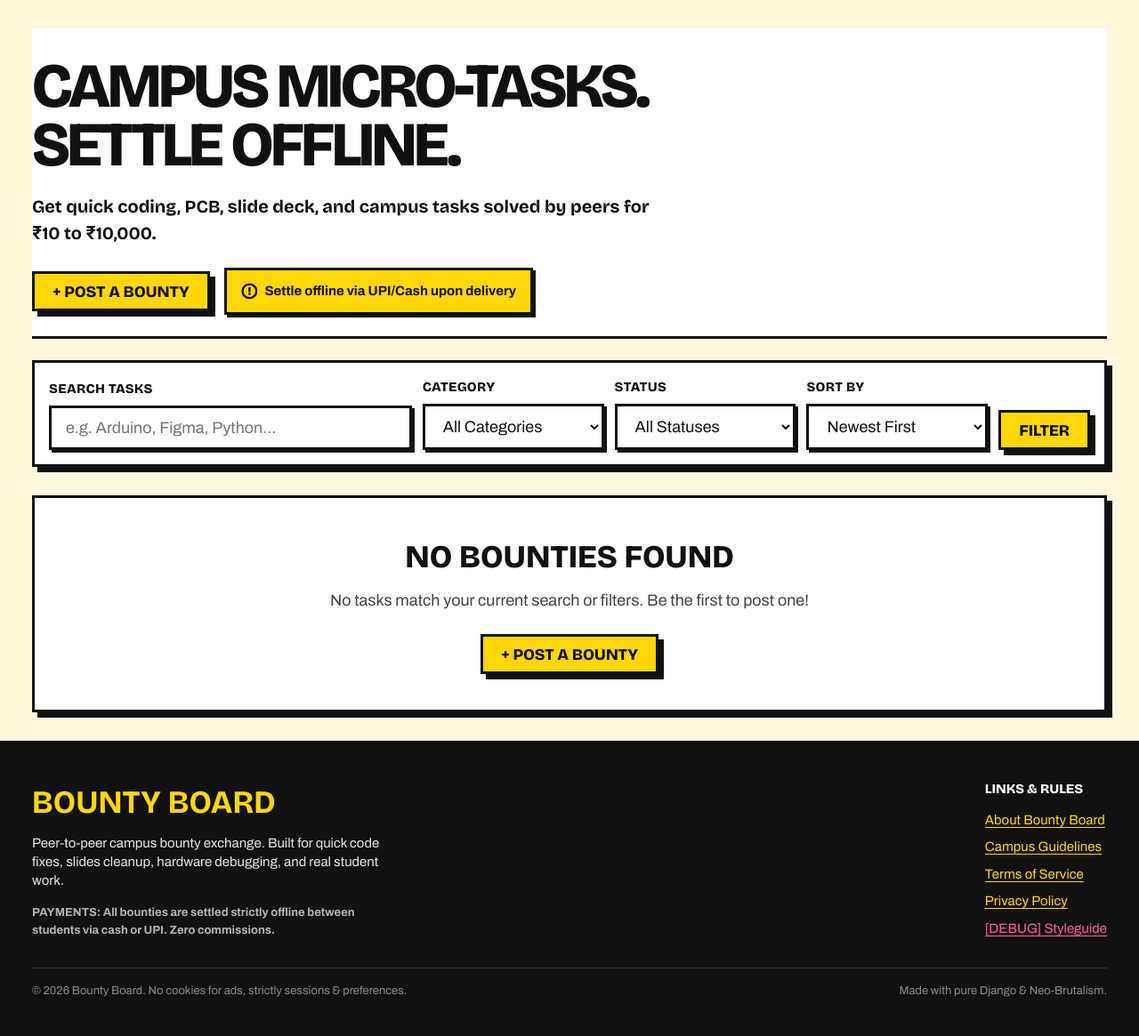
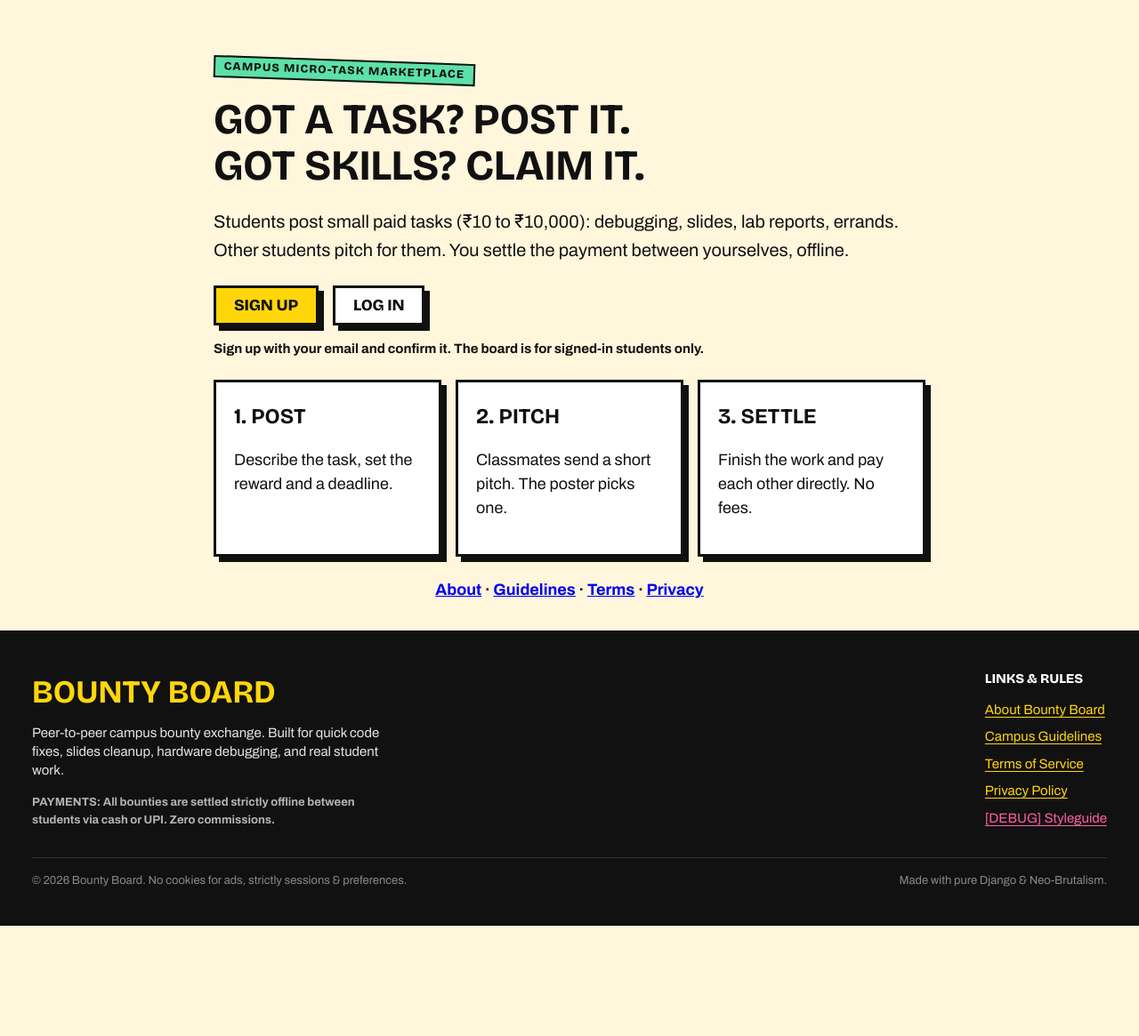
Before and after one commit to shash-hq/bountyboard, a Django app: page / in a window 1280 px wide. Shown: the part 107-1272 px from the top of the page at 89% size. After the commit the page ends 1148 px from the top, so only its background shows below. Run offline with Django 5.2, Linux system fonts and the light colour scheme; data that the repository does not hold is empty.

Commit message:
feat(pages): public landing page at /, board moves to /board/
/ is now a public landing page (signed-in users are redirected to the board); the board is
at /board/ under its existing URL name "board". LOGOUT_REDIRECT_URL is the landing page, and
the login/logout/signup views, base.html, me.html, about.html and the board filter form use
{% url %}/redirect(name) instead of the literal "/".

This is only the routing move; access gating (LoginRequiredMiddleware) is the next commit, so
this one is behaviour-neutral for anything but the root path.

Co-Authored-By: Claude Sonnet 5.5 <noreply@anthropic.com>

```diff
--- a/apps/pages/views.py
+++ b/apps/pages/views.py
@@ -1,6 +1,7 @@
 from django.conf import settings
 from django.http import Http404, HttpResponse, HttpResponseRedirect
-from django.shortcuts import render
+from django.shortcuts import redirect, render
+from django.urls import reverse
 from django.views.decorators.http import require_GET, require_POST
 
 from config.http import safe_referer
@@ -23,6 +24,14 @@ def robots_txt(request):
         f"Sitemap: {request.build_absolute_uri('/sitemap.xml')}",
     ]
     return HttpResponse("\n".join(lines), content_type="text/plain")
+
+
+@require_GET
+def landing(request):
+    """Public front door. Signed-in users go straight to the board."""
+    if request.user.is_authenticated:
+        return redirect("board")
+    return render(request, "pages/landing.html")
 
 
 @require_GET
@@ -59,7 +68,7 @@ def set_layout(request):
     layout = request.POST.get("layout", "grid")
     if layout not in ("grid", "list"):
         layout = "grid"
-    response = HttpResponseRedirect(safe_referer(request, fallback="/"))
+    response = HttpResponseRedirect(safe_referer(request, fallback=reverse("landing")))
     # 30 day max_age
     response.set_cookie("bb_layout", layout, max_age=60 * 60 * 24 * 30, samesite="Lax")
     return response
--- a/config/settings/base.py
+++ b/config/settings/base.py
@@ -135,8 +135,8 @@ DEFAULT_AUTO_FIELD = "django.db.models.BigAutoField"
 
 # Auth Redirects
 LOGIN_URL = "accounts:login"
-LOGIN_REDIRECT_URL = "board"  # root URLconf name for "/"; "pages:board" does not exist
-LOGOUT_REDIRECT_URL = "board"
+LOGIN_REDIRECT_URL = "board"  # root URLconf name for "/board/"
+LOGOUT_REDIRECT_URL = "landing"
 
 # Messages framework - map to neo-brutalist alert styles
 from django.contrib.messages import constants as messages
--- a/config/tests_settings.py
+++ b/config/tests_settings.py
@@ -111,7 +111,7 @@ class EntryPointDefaultsTests(SimpleTestCase):
 
 
 class AuthRedirectSettingsTests(SimpleTestCase):
-    def test_login_and_logout_redirect_settings_resolve_to_the_board(self):
+    def test_login_redirect_is_the_board_and_logout_redirect_is_the_landing_page(self):
         # "pages:board" did not exist, so reverse() raised NoReverseMatch at login/logout time.
-        self.assertEqual(reverse(settings.LOGIN_REDIRECT_URL), "/")
+        self.assertEqual(reverse(settings.LOGIN_REDIRECT_URL), "/board/")
         self.assertEqual(reverse(settings.LOGOUT_REDIRECT_URL), "/")
--- a/config/urls.py
+++ b/config/urls.py
@@ -4,6 +4,7 @@ from django.contrib.sitemaps.views import sitemap
 from django.urls import include, path
 from apps.accounts.views import me_view
 from apps.bounties import views as bounty_views
+from apps.pages import views as pages_views
 from apps.pages.sitemaps import BountySitemap, StaticViewSitemap
 
 sitemaps = {
@@ -13,7 +14,8 @@ sitemaps = {
 
 urlpatterns = [
     path("admin/", admin.site.urls),
-    path("", bounty_views.board_view, name="board"),
+    path("", pages_views.landing, name="landing"),
+    path("board/", bounty_views.board_view, name="board"),
     path("me/", me_view, name="me"),
     path("accounts/", include("apps.accounts.urls", namespace="accounts")),
     path("bounties/", include("apps.bounties.urls", namespace="bounties")),
--- a/static/css/pages.css
+++ b/static/css/pages.css
@@ -395,3 +395,46 @@
   font-weight: 800;
   color: var(--ink);
 }
+
+/* Public landing page */
+.landing-hero {
+  max-width: 800px;
+  margin: var(--spacing-8) auto var(--spacing-6);
+}
+.landing-title {
+  font-family: var(--font-display);
+  font-size: var(--text-3xl);
+  line-height: 1.1;
+  margin: var(--spacing-4) 0;
+}
+.landing-lead {
+  font-size: var(--text-lg);
+  line-height: 1.6;
+}
+.landing-actions {
+  display: flex;
+  gap: var(--spacing-4);
+  flex-wrap: wrap;
+  margin: var(--spacing-6) 0 var(--spacing-3);
+}
+.landing-note {
+  font-size: var(--text-sm);
+  font-weight: 700;
+}
+.landing-steps {
+  display: grid;
+  grid-template-columns: repeat(auto-fit, minmax(220px, 1fr));
+  gap: var(--spacing-4);
+  max-width: 800px;
+  margin: 0 auto var(--spacing-6);
+}
+.landing-step-title {
+  font-family: var(--font-display);
+  font-size: var(--text-xl);
+  margin: 0 0 var(--spacing-2);
+}
+.landing-more {
+  text-align: center;
+  font-weight: 700;
+  margin-bottom: var(--spacing-8);
+}
--- a/templates/accounts/me.html
+++ b/templates/accounts/me.html
@@ -184,7 +184,7 @@
         <div class="empty-box">
           <div class="empty-title">NO CLAIMS SUBMITTED</div>
           <div class="empty-sub">Explore the board, find a problem in your wheelhouse, and claim a bounty!</div>
-          <a href="/" class="btn btn-primary">BROWSE LIVE BOUNTIES &rarr;</a>
+          <a href="{% url 'board' %}" class="btn btn-primary">BROWSE LIVE BOUNTIES &rarr;</a>
         </div>
       {% endif %}
     </div>
--- a/templates/base.html
+++ b/templates/base.html
@@ -49,7 +49,7 @@
   <header class="site-header" role="banner">
     <div class="container nav-container">
       <div style="display: flex; align-items: center; gap: var(--spacing-3);">
-        <a href="/" class="brand">
+        <a href="{% if user.is_authenticated %}{% url 'board' %}{% else %}{% url 'landing' %}{% endif %}" class="brand">
           <span>BOUNTY BOARD</span>
           <span class="brand-badge">₹ CAMPUS</span>
         </a>
--- a/templates/bounties/board.html
+++ b/templates/bounties/board.html
@@ -38,7 +38,7 @@
 
 <!-- Filters & Search Form -->
 <section class="filter-card">
-  <form method="get" action="/" class="filter-form">
+  <form method="get" action="{% url 'board' %}" class="filter-form">
     <div class="form-group" style="margin: 0;">
       <label class="form-label" for="search-input">Search Tasks</label>
       <input type="text" id="search-input" name="q" value="{{ q }}" placeholder="e.g. Arduino, Figma, Python..." class="input-text">
--- a/templates/pages/about.html
+++ b/templates/pages/about.html
@@ -27,7 +27,7 @@
     </div>
 
     <div style="display: flex; gap: var(--spacing-4); flex-wrap: wrap;">
-      <a href="/" class="btn btn-primary">EXPLORE BOUNTIES</a>
+      <a href="{% url 'board' %}" class="btn btn-primary">EXPLORE BOUNTIES</a>
       <a href="/bounties/new/" class="btn">+ POST A TASK</a>
     </div>
   </div>
--- /dev/null
+++ b/templates/pages/landing.html
@@ -0,0 +1,32 @@
+{% extends "base.html" %}
+
+{% block title %}Bounty Board | Campus micro-tasks{% endblock %}
+
+{% block content %}
+<section class="landing-hero">
+  <span class="stamp-badge stamp-open">CAMPUS MICRO-TASK MARKETPLACE</span>
+  <h1 class="landing-title">GOT A TASK? POST IT.<br>GOT SKILLS? CLAIM IT.</h1>
+  <p class="landing-lead">
+    Students post small paid tasks (₹10 to ₹10,000): debugging, slides, lab reports, errands.
+    Other students pitch for them. You settle the payment between yourselves, offline.
+  </p>
+  <div class="landing-actions">
+    <a href="{% url 'accounts:signup' %}" class="btn btn-primary btn-lg">SIGN UP</a>
+    <a href="{% url 'accounts:login' %}" class="btn btn-lg">LOG IN</a>
+  </div>
+  <p class="landing-note">Sign up with your email and confirm it. The board is for signed-in students only.</p>
+</section>
+
+<section class="landing-steps">
+  <div class="brutal-card"><h2 class="landing-step-title">1. POST</h2><p>Describe the task, set the reward and a deadline.</p></div>
+  <div class="brutal-card"><h2 class="landing-step-title">2. PITCH</h2><p>Classmates send a short pitch. The poster picks one.</p></div>
+  <div class="brutal-card"><h2 class="landing-step-title">3. SETTLE</h2><p>Finish the work and pay each other directly. No fees.</p></div>
+</section>
+
+<p class="landing-more">
+  <a href="{% url 'pages:about' %}">About</a> &middot;
+  <a href="{% url 'pages:guidelines' %}">Guidelines</a> &middot;
+  <a href="{% url 'pages:terms' %}">Terms</a> &middot;
+  <a href="{% url 'pages:privacy' %}">Privacy</a>
+</p>
+{% endblock %}
```
Also changed, not shown: apps/accounts/views.py (+4 -3 lines), apps/pages/tests.py (+18 -0 lines).
